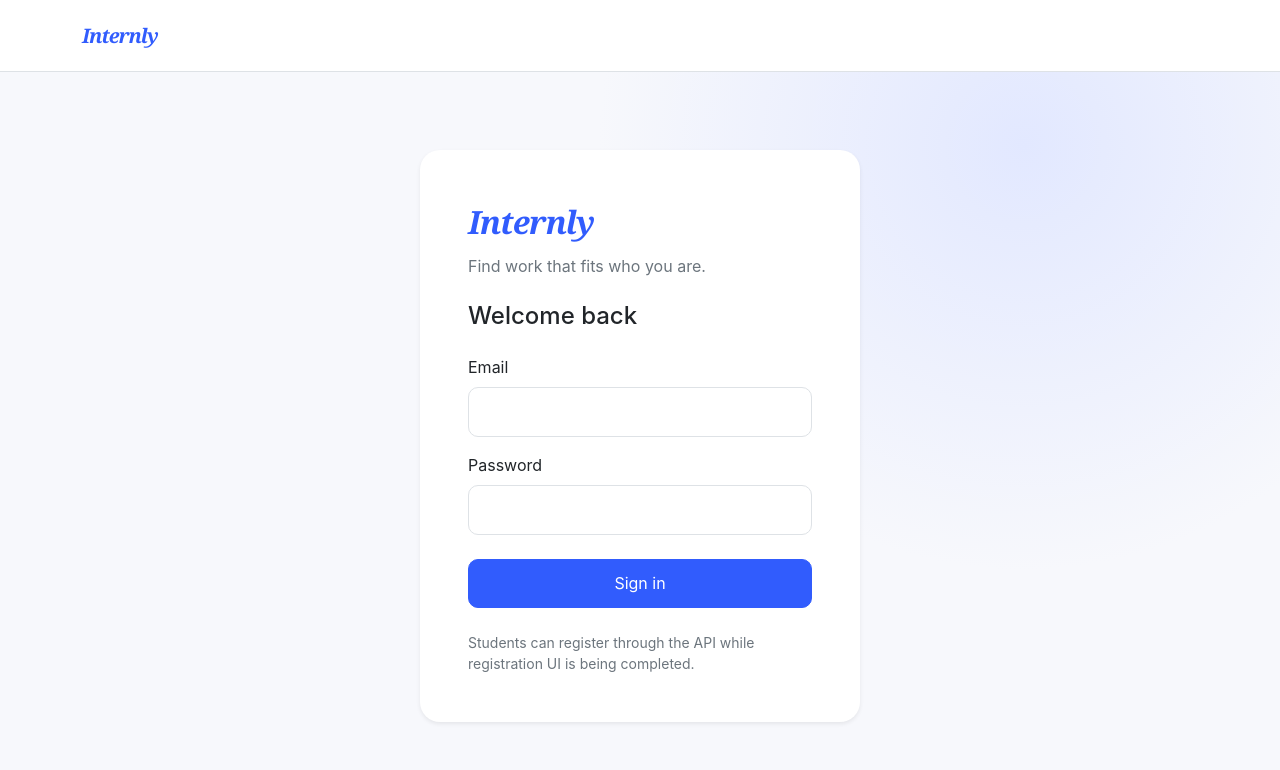
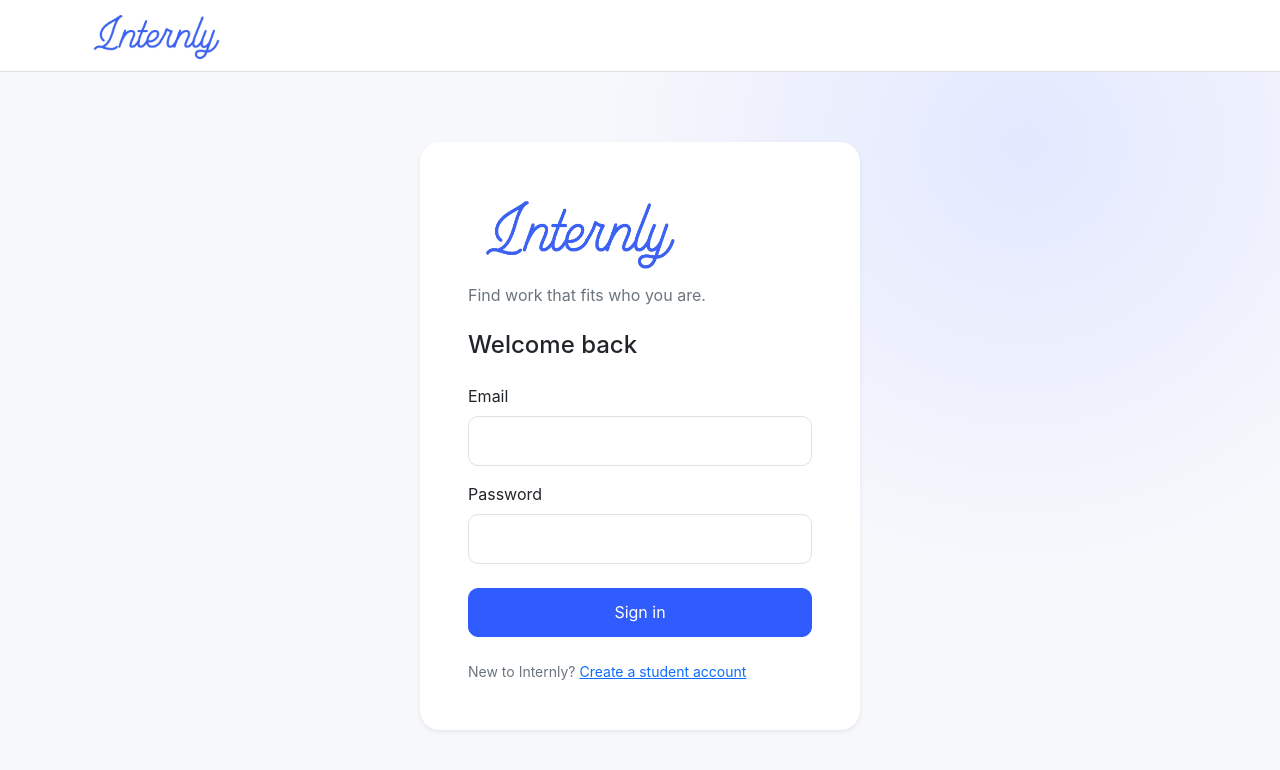
Before and after one commit to Deshmukh2003/internly-client, a React (Vite) app: page /login in a window 1280 px wide. Shown: the top 770 px of the page. Built offline with nearby package versions, Linux system fonts and the light colour scheme; no server answers.

Commit message:
feat: add student otp flow and branded logo

```diff
--- a/src/main.jsx
+++ b/src/main.jsx
@@ -1,16 +1,391 @@
-import React, { useEffect, useState } from 'react';
-import { createRoot } from 'react-dom/client';
-import { BrowserRouter, Navigate, Route, Routes, Link, useNavigate } from 'react-router-dom';
-import 'bootstrap/dist/css/bootstrap.min.css'; import 'bootstrap/dist/js/bootstrap.bundle.min.js'; import 'react-toastify/dist/ReactToastify.css';
-import { ToastContainer, toast } from 'react-toastify'; import './styles.css';
+import React, { useEffect, useState } from "react";
+import { createRoot } from "react-dom/client";
+import {
+  BrowserRouter,
+  Navigate,
+  Route,
+  Routes,
+  Link,
+  useNavigate,
+} from "react-router-dom";
+import "bootstrap/dist/css/bootstrap.min.css";
+import "bootstrap/dist/js/bootstrap.bundle.min.js";
+import "react-toastify/dist/ReactToastify.css";
+import { ToastContainer, toast } from "react-toastify";
+import "./styles.css";
+import internlyLogo from "./assets/internly-logo.png";
 
-const API = import.meta.env.VITE_API_URL || 'http://localhost:8080/api';
-const getSession = () => { try { return JSON.parse(localStorage.getItem('internly-session')) || null; } catch { return null; } };
-async function api(path, options = {}) { const session = getSession(); const response = await fetch(`${API}${path}`, { ...options, headers: { 'Content-Type': 'application/json', ...(session?.token ? { Authorization: `Bearer ${session.token}` } : {}), ...options.headers } }); const data = await response.json().catch(() => ({})); if (!response.ok) throw new Error(data.message || 'Something went wrong'); return data; }
+const API = import.meta.env.VITE_API_URL || "http://localhost:8080/api";
+const getSession = () => {
+  try {
+    return JSON.parse(localStorage.getItem("internly-session")) || null;
+  } catch {
+    return null;
+  }
+};
+async function api(path, options = {}) {
+  const session = getSession();
+  const response = await fetch(`${API}${path}`, {
+    ...options,
+    headers: {
+      "Content-Type": "application/json",
+      ...(session?.token ? { Authorization: `Bearer ${session.token}` } : {}),
+      ...options.headers,
+    },
+  });
+  const data = await response.json().catch(() => ({}));
+  if (!response.ok) throw new Error(data.message || "Something went wrong");
+  return data;
+}
 
-function Shell({ children }) { const session = getSession(); const navigate = useNavigate(); const logout = () => { localStorage.removeItem('internly-session'); navigate('/login'); }; return <><nav className="navbar navbar-expand-lg bg-white border-bottom"><div className="container"><Link className="navbar-brand logo" to="/">Internly</Link><div className="d-flex align-items-center gap-3">{session && <><span className="text-secondary small">{session.email}</span><button className="btn btn-outline-dark btn-sm" onClick={logout}>Log out</button></>}</div></div></nav><main>{children}</main><ToastContainer position="bottom-right" /></>; }
-function Login() { const navigate = useNavigate(); const [form, setForm] = useState({ email: '', password: '' }); const [busy, setBusy] = useState(false); const submit = async e => { e.preventDefault(); setBusy(true); try { const data = await api('/auth/login', { method: 'POST', body: JSON.stringify(form) }); localStorage.setItem('internly-session', JSON.stringify(data)); navigate(data.role === 'ADMIN' ? '/admin' : '/student'); } catch (err) { toast.error(err.message); } finally { setBusy(false); } }; return <div className="auth-wrap"><div className="card auth-card shadow-sm"><div className="card-body p-4 p-md-5"><div className="logo fs-2 mb-2">Internly</div><p className="text-secondary mb-4">Find work that fits who you are.</p><h1 className="h4 mb-4">Welcome back</h1><form onSubmit={submit}><label className="form-label">Email</label><input className="form-control mb-3" type="email" required value={form.email} onChange={e => setForm({...form,email:e.target.value})}/><label className="form-label">Password</label><input className="form-control mb-4" type="password" required minLength="8" value={form.password} onChange={e => setForm({...form,password:e.target.value})}/><button className="btn btn-primary w-100" disabled={busy}>{busy ? 'Signing in…' : 'Sign in'}</button></form><p className="small text-secondary mt-4 mb-0">Students can register through the API while registration UI is being completed.</p></div></div></div>; }
-function Protected({ role, children }) { const session = getSession(); if (!session) return <Navigate to="/login" replace/>; if (role && session.role !== role) return <Navigate to={session.role === 'ADMIN' ? '/admin' : '/student'} replace/>; return children; }
-function Dashboard({ role }) { return <div className="container py-5"><div className="eyebrow">{role === 'ADMIN' ? 'Operations' : 'Your workspace'}</div><h1 className="display-6 fw-semibold">{role === 'ADMIN' ? 'Admin dashboard' : 'Your next opportunity starts here.'}</h1><p className="lead text-secondary mt-3">{role === 'ADMIN' ? 'Manage internships, companies, students, and applications from one place.' : 'Complete your profile to unlock recommendations tailored to your skills, domain, and goals.'}</p><div className="row g-4 mt-3"><div className="col-md-4"><div className="feature-card"><span>01</span><h2 className="h5 mt-4">Profile</h2><p className="text-secondary mb-0">Tell Internly what you know and where you want to grow.</p></div></div><div className="col-md-4"><div className="feature-card"><span>02</span><h2 className="h5 mt-4">Recommendations</h2><p className="text-secondary mb-0">Transparent matching based on skills, domain, and eligibility.</p></div></div><div className="col-md-4"><div className="feature-card"><span>03</span><h2 className="h5 mt-4">Applications</h2><p className="text-secondary mb-0">Track every application and status in one calm workspace.</p></div></div></div></div>; }
-function App() { return <Shell><Routes><Route path="/login" element={<Login/>}/><Route path="/" element={<Navigate to={getSession() ? (getSession().role === 'ADMIN' ? '/admin' : '/student') : '/login'} replace/>}/><Route path="/student" element={<Protected role="STUDENT"><Dashboard role="STUDENT"/></Protected>}/><Route path="/admin" element={<Protected role="ADMIN"><Dashboard role="ADMIN"/></Protected>}/><Route path="*" element={<Navigate to="/" replace/>}/></Routes></Shell>; }
-createRoot(document.getElementById('root')).render(<BrowserRouter><App/></BrowserRouter>);
+function Shell({ children }) {
+  const session = getSession();
+  const navigate = useNavigate();
+  const logout = () => {
+    localStorage.removeItem("internly-session");
+    navigate("/login");
+  };
+  return (
+    <>
+      <nav className="navbar navbar-expand-lg bg-white border-bottom">
+        <div className="container">
+          <Link className="navbar-brand" to="/" aria-label="Internly home">
+            <img className="brand-logo" src={internlyLogo} alt="Internly" />
+          </Link>
+          <div className="d-flex align-items-center gap-3">
+            {session && (
+              <>
+                <span className="text-secondary small">{session.email}</span>
+                <button
+                  className="btn btn-outline-dark btn-sm"
+                  onClick={logout}
+                >
+                  Log out
+                </button>
+              </>
+            )}
+          </div>
+        </div>
+      </nav>
+      <main>{children}</main>
+      <ToastContainer position="bottom-right" />
+    </>
+  );
+}
+function AuthCard({ title, children, footer }) {
+  return (
+    <div className="auth-wrap">
+      <div className="card auth-card shadow-sm">
+        <div className="card-body p-4 p-md-5">
+          <img className="auth-logo mb-2" src={internlyLogo} alt="Internly" />
+          <p className="text-secondary mb-4">
+            Find work that fits who you are.
+          </p>
+          <h1 className="h4 mb-4">{title}</h1>
+          {children}
+          {footer && <div className="small text-secondary mt-4">{footer}</div>}
+        </div>
+      </div>
+    </div>
+  );
+}
+function Login() {
+  const navigate = useNavigate();
+  const [form, setForm] = useState({ email: "", password: "" });
+  const [busy, setBusy] = useState(false);
+  const submit = async (e) => {
+    e.preventDefault();
+    setBusy(true);
+    try {
+      const data = await api("/auth/login", {
+        method: "POST",
+        body: JSON.stringify(form),
+      });
+      localStorage.setItem("internly-session", JSON.stringify(data));
+      navigate(data.role === "ADMIN" ? "/admin" : "/student");
+    } catch (err) {
+      toast.error(err.message);
+    } finally {
+      setBusy(false);
+    }
+  };
+  return (
+    <AuthCard
+      title="Welcome back"
+      footer={
+        <>
+          <span>New to Internly?</span>{" "}
+          <Link to="/register">Create a student account</Link>
+        </>
+      }
+    >
+      <form onSubmit={submit}>
+        <label className="form-label">Email</label>
+        <input
+          className="form-control mb-3"
+          type="email"
+          required
+          value={form.email}
+          onChange={(e) => setForm({ ...form, email: e.target.value })}
+        />
+        <label className="form-label">Password</label>
+        <input
+          className="form-control mb-4"
+          type="password"
+          required
+          minLength="8"
+          value={form.password}
+          onChange={(e) => setForm({ ...form, password: e.target.value })}
+        />
+        <button className="btn btn-primary w-100" disabled={busy}>
+          {busy ? "Signing in…" : "Sign in"}
+        </button>
+      </form>
+    </AuthCard>
+  );
+}
+function Register() {
+  const navigate = useNavigate();
+  const [form, setForm] = useState({ email: "", password: "", confirm: "" });
+  const [busy, setBusy] = useState(false);
+  const submit = async (e) => {
+    e.preventDefault();
+    if (form.password !== form.confirm)
+      return toast.error("Passwords do not match");
+    setBusy(true);
+    try {
+      await api("/auth/register", {
+        method: "POST",
+        body: JSON.stringify({ email: form.email, password: form.password }),
+      });
+      sessionStorage.setItem("internly-verification-email", form.email);
+      navigate("/verify-otp");
+    } catch (err) {
+      toast.error(err.message);
+    } finally {
+      setBusy(false);
+    }
+  };
+  return (
+    <AuthCard
+      title="Create your account"
+      footer={
+        <>
+          <span>Already have an account?</span> <Link to="/login">Sign in</Link>
+        </>
+      }
+    >
+      <form onSubmit={submit}>
+        <label className="form-label">Email</label>
+        <input
+          className="form-control mb-3"
+          type="email"
+          required
+          value={form.email}
+          onChange={(e) => setForm({ ...form, email: e.target.value })}
+        />
+        <label className="form-label">Password</label>
+        <input
+          className="form-control mb-3"
+          type="password"
+          required
+          minLength="8"
+          value={form.password}
+          onChange={(e) => setForm({ ...form, password: e.target.value })}
+        />
+        <label className="form-label">Confirm password</label>
+        <input
+          className="form-control mb-4"
+          type="password"
+          required
+          minLength="8"
+          value={form.confirm}
+          onChange={(e) => setForm({ ...form, confirm: e.target.value })}
+        />
+        <button className="btn btn-primary w-100" disabled={busy}>
+          {busy ? "Creating account…" : "Continue"}
+        </button>
+      </form>
+    </AuthCard>
+  );
+}
+function VerifyOtp() {
+  const navigate = useNavigate();
+  const [email, setEmail] = useState(
+    sessionStorage.getItem("internly-verification-email") || "",
+  );
+  const [code, setCode] = useState("");
+  const [busy, setBusy] = useState(false);
+  const submit = async (e) => {
+    e.preventDefault();
+    setBusy(true);
+    try {
+      await api("/auth/verify-otp", {
+        method: "POST",
+        body: JSON.stringify({ email, code }),
+      });
+      toast.success("Email verified. You can now sign in.");
+      navigate("/login");
+    } catch (err) {
+      toast.error(err.message);
+    } finally {
+      setBusy(false);
+    }
+  };
+  const resend = async () => {
+    try {
+      await api("/auth/resend-otp", {
+        method: "POST",
+        body: JSON.stringify({ email }),
+      });
+      toast.success("A new code has been sent.");
+    } catch (err) {
+      toast.error(err.message);
+    }
+  };
+  return (
+    <AuthCard
+      title="Verify your email"
+      footer={
+        <>
+          <span>Wrong email?</span> <Link to="/register">Start again</Link>
+        </>
+      }
+    >
+      <p className="text-secondary small">
+        Enter the six-digit code sent to your email.
+      </p>
+      <form onSubmit={submit}>
+        <label className="form-label">Email</label>
+        <input
+          className="form-control mb-3"
+          type="email"
+          required
+          value={email}
+          onChange={(e) => setEmail(e.target.value)}
+        />
+        <label className="form-label">Verification code</label>
+        <input
+          className="form-control mb-4"
+          inputMode="numeric"
+          pattern="[0-9]{6}"
+          maxLength="6"
+          required
+          value={code}
+          onChange={(e) => setCode(e.target.value.replace(/\D/g, ""))}
+        />
+        <button className="btn btn-primary w-100" disabled={busy}>
+          {busy ? "Verifying…" : "Verify email"}
+        </button>
+      </form>
+      <button className="btn btn-link px-0 mt-3" onClick={resend}>
+        Resend code
+      </button>
+    </AuthCard>
+  );
+}
+function Protected({ role, children }) {
+  const session = getSession();
+  if (!session) return <Navigate to="/login" replace />;
+  if (role && session.role !== role)
+    return (
+      <Navigate to={session.role === "ADMIN" ? "/admin" : "/student"} replace />
+    );
+  return children;
+}
+function Dashboard({ role }) {
+  return (
+    <div className="container py-5">
+      <div className="eyebrow">
+        {role === "ADMIN" ? "Operations" : "Your workspace"}
+      </div>
+      <h1 className="display-6 fw-semibold">
+        {role === "ADMIN"
+          ? "Admin dashboard"
+          : "Your next opportunity starts here."}
+      </h1>
+      <p className="lead text-secondary mt-3">
+        {role === "ADMIN"
+          ? "Manage internships, companies, students, and applications from one place."
+          : "Complete your profile to unlock recommendations tailored to your skills, domain, and goals."}
+      </p>
+      <div className="row g-4 mt-3">
+        <div className="col-md-4">
+          <div className="feature-card">
+            <span>01</span>
+            <h2 className="h5 mt-4">Profile</h2>
+            <p className="text-secondary mb-0">
+              Tell Internly what you know and where you want to grow.
+            </p>
+          </div>
+        </div>
+        <div className="col-md-4">
+          <div className="feature-card">
+            <span>02</span>
+            <h2 className="h5 mt-4">Recommendations</h2>
+            <p className="text-secondary mb-0">
+              Transparent matching based on skills, domain, and eligibility.
+            </p>
+          </div>
+        </div>
+        <div className="col-md-4">
+          <div className="feature-card">
+            <span>03</span>
+            <h2 className="h5 mt-4">Applications</h2>
+            <p className="text-secondary mb-0">
+              Track every application and status in one calm workspace.
+            </p>
+          </div>
+        </div>
+      </div>
+    </div>
+  );
+}
+function App() {
+  return (
+    <Shell>
+      <Routes>
+        <Route path="/login" element={<Login />} />
+        <Route path="/register" element={<Register />} />
+        <Route path="/verify-otp" element={<VerifyOtp />} />
+        <Route
+          path="/"
+          element={
+            <Navigate
+              to={
+                getSession()
+                  ? getSession().role === "ADMIN"
+                    ? "/admin"
+                    : "/student"
+                  : "/login"
+              }
+              replace
+            />
+          }
+        />
+        <Route
+          path="/student"
+          element={
+            <Protected role="STUDENT">
+              <Dashboard role="STUDENT" />
+            </Protected>
+          }
+        />
+        <Route
+          path="/admin"
+          element={
+            <Protected role="ADMIN">
+              <Dashboard role="ADMIN" />
+            </Protected>
+          }
+        />
+        <Route path="*" element={<Navigate to="/" replace />} />
+      </Routes>
+    </Shell>
+  );
+}
+createRoot(document.getElementById("root")).render(
+  <BrowserRouter>
+    <App />
+  </BrowserRouter>,
+);
--- a/src/styles.css
+++ b/src/styles.css
@@ -1 +1,72 @@
-:root { --ink:#1f2933; --blue:#315cfd; --cream:#f7f8fc; } body { background:var(--cream); color:var(--ink); font-family:Inter,ui-sans-serif,system-ui,sans-serif; } .navbar { height:72px; } .logo { font-family: Georgia,serif; font-style:italic; font-weight:700; color:var(--blue)!important; letter-spacing:-1px; } .auth-wrap { min-height:calc(100vh - 72px); display:grid; place-items:center; padding:24px; background:radial-gradient(circle at 80% 10%,#e2e8ff,transparent 35%),var(--cream); } .auth-card { max-width:440px; width:100%; border:0; border-radius:20px; } .form-control { border-radius:10px; padding:.75rem .9rem; } .btn-primary { background:var(--blue); border-color:var(--blue); border-radius:10px; padding:.72rem 1rem; } main { min-height:calc(100vh - 72px); } .eyebrow { text-transform:uppercase; letter-spacing:.14em; color:var(--blue); font-size:.75rem; font-weight:700; } .display-6 { max-width:720px; letter-spacing:-.04em; } .feature-card { background:white; min-height:210px; border-radius:18px; padding:26px; box-shadow:0 8px 30px rgba(31,41,51,.05); } .feature-card span { color:var(--blue); font-weight:700; }
+:root {
+  --ink: #1f2933;
+  --blue: #315cfd;
+  --cream: #f7f8fc;
+}
+body {
+  background: var(--cream);
+  color: var(--ink);
+  font-family: Inter, ui-sans-serif, system-ui, sans-serif;
+}
+.navbar {
+  height: 72px;
+}
+.brand-logo {
+  display: block;
+  width: 146px;
+  height: auto;
+}
+.auth-logo {
+  display: block;
+  width: min(220px, 78%);
+  height: auto;
+}
+.auth-wrap {
+  min-height: calc(100vh - 72px);
+  display: grid;
+  place-items: center;
+  padding: 24px;
+  background:
+    radial-gradient(circle at 80% 10%, #e2e8ff, transparent 35%), var(--cream);
+}
+.auth-card {
+  max-width: 440px;
+  width: 100%;
+  border: 0;
+  border-radius: 20px;
+}
+.form-control {
+  border-radius: 10px;
+  padding: 0.75rem 0.9rem;
+}
+.btn-primary {
+  background: var(--blue);
+  border-color: var(--blue);
+  border-radius: 10px;
+  padding: 0.72rem 1rem;
+}
+main {
+  min-height: calc(100vh - 72px);
+}
+.eyebrow {
+  text-transform: uppercase;
+  letter-spacing: 0.14em;
+  color: var(--blue);
+  font-size: 0.75rem;
+  font-weight: 700;
+}
+.display-6 {
+  max-width: 720px;
+  letter-spacing: -0.04em;
+}
+.feature-card {
+  background: white;
+  min-height: 210px;
+  border-radius: 18px;
+  padding: 26px;
+  box-shadow: 0 8px 30px rgba(31, 41, 51, 0.05);
+}
+.feature-card span {
+  color: var(--blue);
+  font-weight: 700;
+}
```
Also changed, not shown: src/assets/internly-logo.png (added), 1 other file (tests, documents, lock files or other folders).
